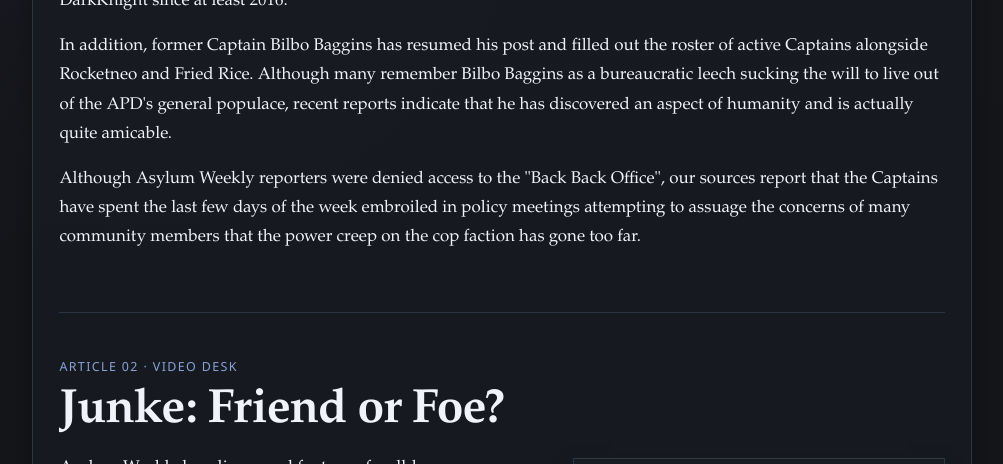
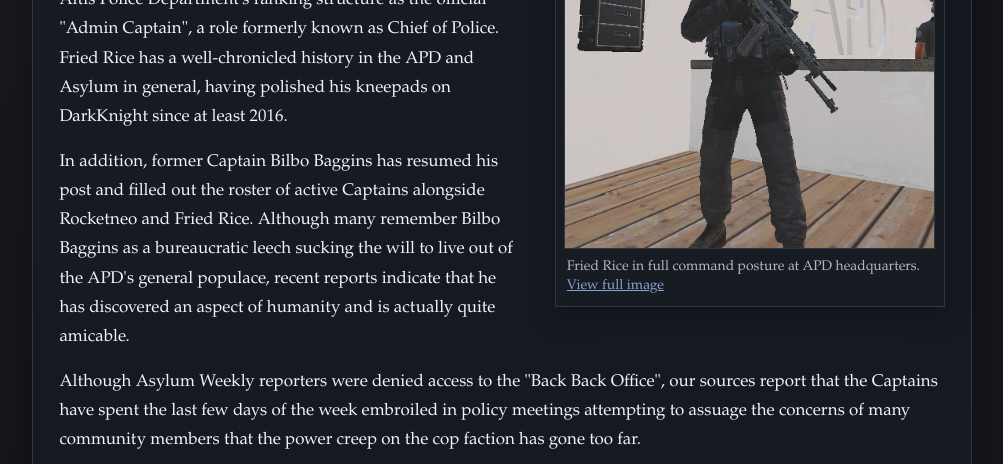
Before and after one commit to nyxom/asylumweekly, a Jekyll site: the page built from _posts/2026-07-13-asylum-weekly-issue-02-second-week-recap.md, in a window 1280 px wide and 900 px high, scrolled down 827 px, cut to the strip 0-464 px from the top of the window. Shown: the whole strip, without its empty margins (138-1141 px from the left). Built offline with Jekyll 4.4.1, drawn with Linux system fonts in a browser that asks for light colours.

Commit message:
Add lead image for issue 02

```diff
--- a/_posts/2026-07-13-asylum-weekly-issue-02-second-week-recap.md
+++ b/_posts/2026-07-13-asylum-weekly-issue-02-second-week-recap.md
@@ -16,9 +16,15 @@ description: Asylum Weekly Issue 02 covering APD leadership shifts, NSF footage,
     <p>The second week of Redux brought APD promotions, NSF sightings, reckless gambling, a SWAT reboot, and the usual struggle to tell menace from washed roleplay.</p>
   </section>
 
-  <section class="issue-story issue-story--feature">
+  <section class="issue-story issue-story--feature issue-story--media-right">
     <div class="issue-story__label section-label">Article 01 · Lead Story</div>
     <h3>The Dragon of Altis</h3>
+    <figure class="issue-story__media">
+      <a href="{{ '/assets/newsletters/asylum-weekly-issue-02-dragon-of-altis.png' | relative_url }}">
+        <img src="{{ '/assets/newsletters/asylum-weekly-issue-02-dragon-of-altis.png' | relative_url }}" alt="APD Captain Fried Rice standing in APD headquarters">
+      </a>
+      <figcaption class="caption">Fried Rice in full command posture at APD headquarters. <a href="{{ '/assets/newsletters/asylum-weekly-issue-02-dragon-of-altis.png' | relative_url }}">View full image</a></figcaption>
+    </figure>
     <p class="issue-story__standfirst">Fried Rice climbs to the top of the APD ladder as command staff reshuffles around him.</p>
     <p>Fried Rice, also known as Chow Mein and a former member of the infamous Dragons gang, has risen to the pinnacle of the Altis Police Department's ranking structure as the official "Admin Captain", a role formerly known as Chief of Police. Fried Rice has a well-chronicled history in the APD and Asylum in general, having polished his kneepads on DarkKnight since at least 2016.</p>
     <p>In addition, former Captain Bilbo Baggins has resumed his post and filled out the roster of active Captains alongside Rocketneo and Fried Rice. Although many remember Bilbo Baggins as a bureaucratic leech sucking the will to live out of the APD's general populace, recent reports indicate that he has discovered an aspect of humanity and is actually quite amicable.</p>
```
Also changed, not shown: assets/newsletters/asylum-weekly-issue-02-dragon-of-altis.png (added).
